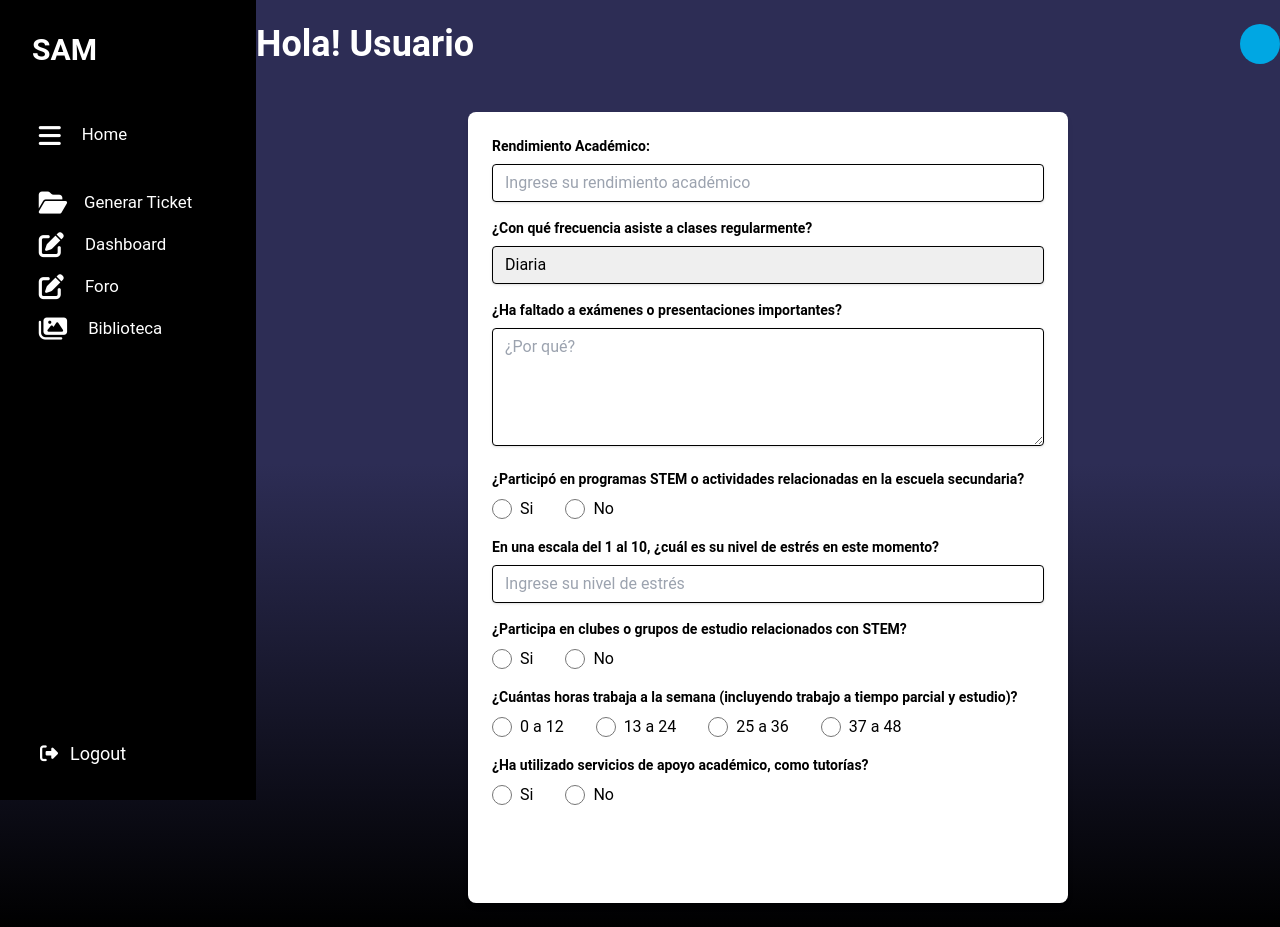
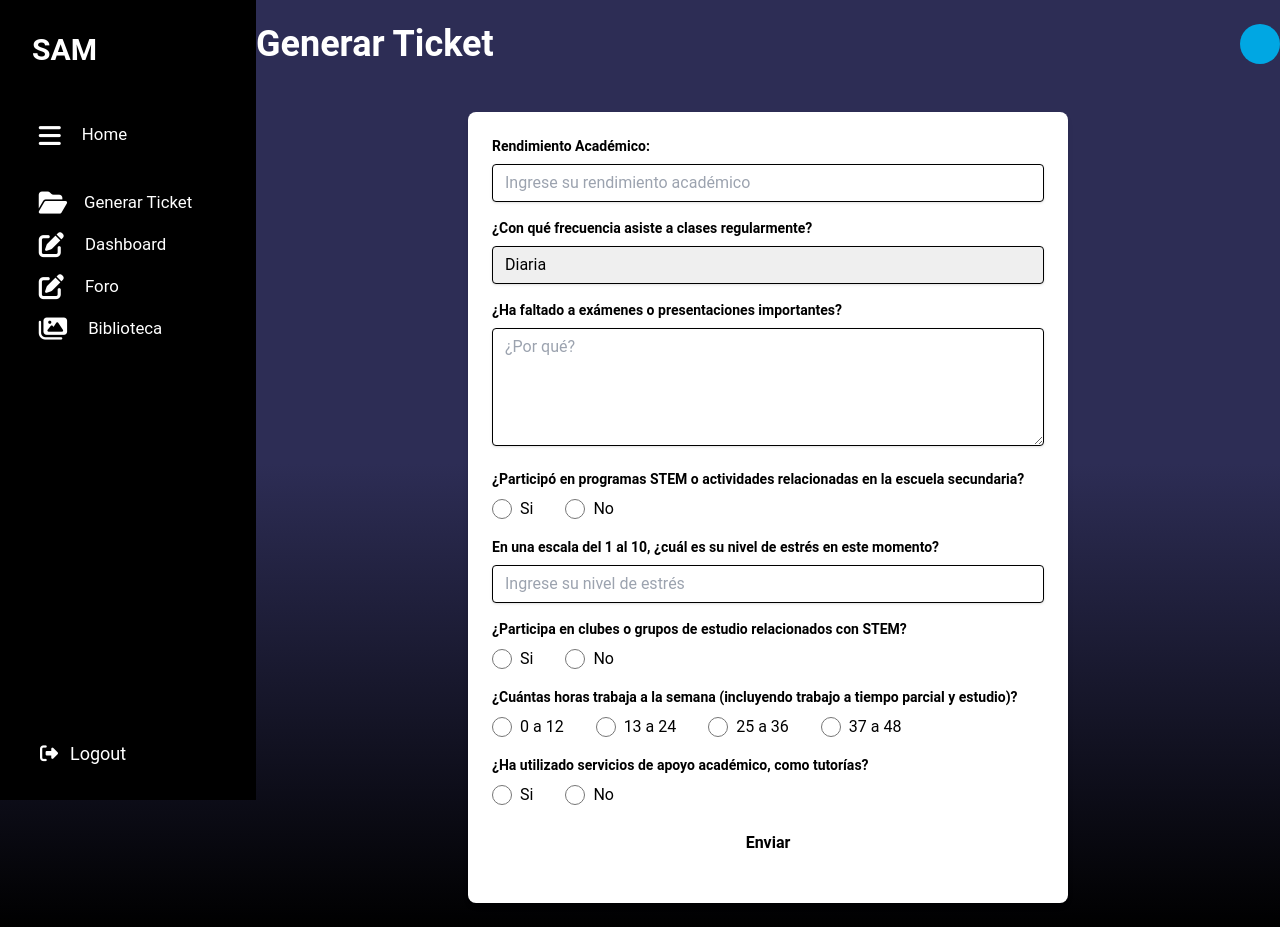
Before and after one commit to Juxnjo/mvpSenaSoft_Globant, a React (Vite) app in the folder client/: page /ticket in a window 1280 px wide. Built offline with nearby package versions, Linux system fonts and the light colour scheme.

Commit message:
fixes frontend

```diff
--- a/client/src/pages/TicketsPage.jsx
+++ b/client/src/pages/TicketsPage.jsx
@@ -7,7 +7,7 @@
 
       <div className="bg-blue-500 py-6 text-white">
         <div className="container mx-auto flex justify-between items-center">
-          <h1 className="font-bold ml-64 text-4xl">Hola! Usuario</h1>
+          <h1 className="font-bold ml-64 text-4xl">Generar Ticket</h1>
           <div className="hidden lg:block w-10 h-10 bg-semiLightBlue rounded-full"></div>
         </div>
       </div>
@@ -210,7 +210,7 @@
           <div className="mb-4">
             <button
               type="submit"
-              className="bg-blue-500 hover:bg-blue-700 text-white font-bold py-2 px-4 rounded focus:outline-none focus:shadow-outline w-full"
+              className="bg-blue-500 hover:bg-blue-700 text-black font-bold py-2 px-4 rounded focus:outline-none focus:shadow-outline w-full"
             >
               Enviar
             </button>
```
